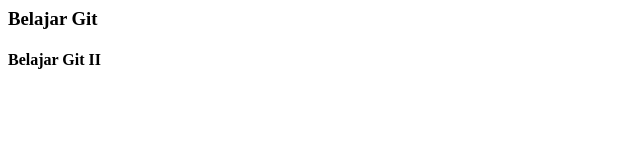
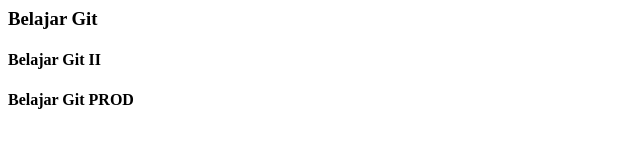
Before and after one commit to tatasutiadi/repo-github, a plain HTML site: page index.html in a window 1280 px wide. Shown: the whole page, without its empty margins (0-640 px from the left). Drawn offline with Linux system fonts and the light colour scheme.

Commit message:
update index.html on prod

```diff
--- a/index.html
+++ b/index.html
@@ -2,3 +2,4 @@
 
 <h3>Belajar Git</h3>
 <h4>Belajar Git II</h4>
+<h4>Belajar Git PROD</h4>
```
